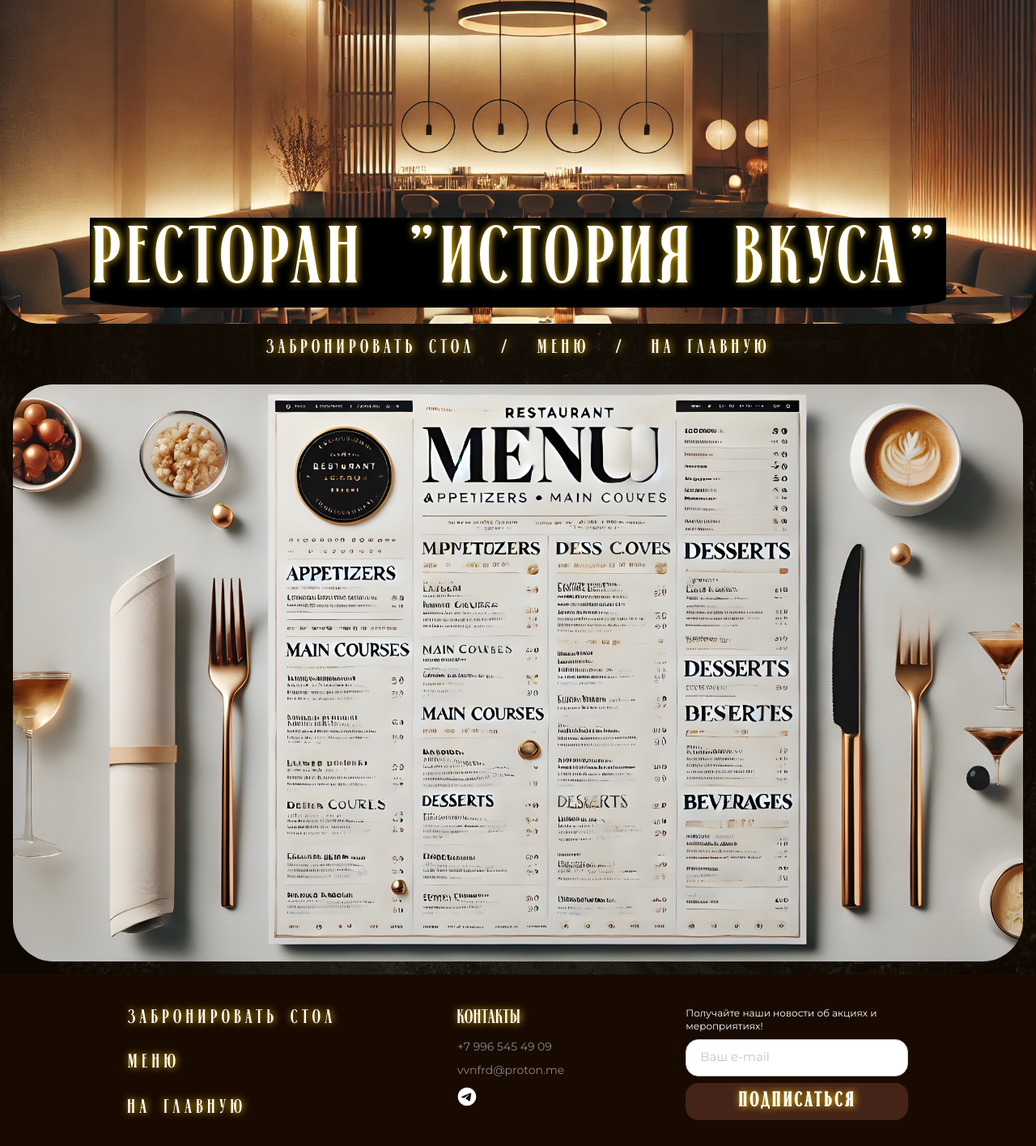
After one commit to zetmarley/restaurant, a Django app: template main/templates/menu.html in a window 1280 px wide. The commit adds this page. Shown: the whole page at 81% size. Run offline with Django 5.2, Linux system fonts and the light colour scheme; the template is opened without the code that fills it, so the values that code supplies are empty; parts of the project's set-up code (start-up, migrations or seed data) failed here and were passed over.

Commit message:
menu page completed

```diff
--- a/main/admin.py
+++ b/main/admin.py
@@ -4,8 +4,8 @@ from main.models import Table, Booking
 @admin.register(Booking)
 class BookingAdmin(admin.ModelAdmin):
     list_display = ('id', 'table', 'time_from', 'time_to',
-                    'client_email', 'client_name', 'client_phone')
-    search_fields = ('table', 'client_email', 'client_phone')
+                    'client_email', 'client_name', 'client_phone', 'is_notified')
+    search_fields = ('table', 'client_email', 'client_phone', 'is_notified')
 
 @admin.register(Table)
 class TableAdmin(admin.ModelAdmin):
--- a/main/templates/base.html
+++ b/main/templates/base.html
@@ -11,6 +11,7 @@
     <link href="https://fonts.googleapis.com/css2?family=Montserrat:ital,wght@0,100..900;1,100..900&display=swap"
           rel="stylesheet">
     <link href="/static/css/style.css" rel="stylesheet">
+
 </head>
 
 <body>
@@ -35,25 +36,28 @@
         <section class="footer__info">
             <nav class="navigation navigation__footer center">
                 <a class="menu" href="{% url 'main:booking_create' %}">Забронировать стол</a>
-                    <a class="menu" href="#">Меню</a>
+                <a class="menu" href="{% url 'main:menu' %}">Меню</a>
                 <a class="menu" href="{% url 'main:info' %}">На главную</a>
             </nav>
             <div class="footer__item">
                 <h4 class="contacts">Контакты</h4>
                 <a class="menu__link" href="">+7 996 545 49 09</a>
-                    <a class="menu__link" href="">vvnfrd@gmail.com</a>
+                <a class="menu__link" href="">vvnfrd@proton.me</a>
                 <div class="footer__icons">
                     <img class="tg_logo" src="/media/tg.svg" alt="Телеграм">
                 </div>
             </div>
             <form class="footer__form" action="#">
-                    <p class="subscription">Получайте наши новости и обновления</p>
+                <p class="subscription">Получайте наши новости об акциях и мероприятиях!</p>
                 <input class="email" placeholder="Ваш e-mail" type="email">
                 <button class="button">Подписаться</button>
             </form>
         </section>
     </div>
 </footer>
+<script src="https://unpkg.com/@barba/core"></script>
+<script src="/static/js/main.js"></script>
+
 </body>
 
 </html>
--- a/main/templates/includes/info_menu.html
+++ b/main/templates/includes/info_menu.html
@@ -1,7 +1,7 @@
 <nav class="navigation center">
                     <a class="menu" href="{% url 'main:booking_create' %}">Забронировать стол</a>
                     <a class="menu">/</a>
-                    <a class="menu" href="catalog.html">Меню</a>
+                    <a class="menu" href="{% url 'main:menu' %}">Меню</a>
                     <a class="menu">/</a>
                     <a class="menu" href="{% url 'main:info' %}">На главную</a>
                 </nav>
--- /dev/null
+++ b/main/templates/menu.html
@@ -0,0 +1,4 @@
+{% extends 'base.html'%}
+{% block content %}
+<img class="pic" src="/media/pic_menu.png" alt="pic1">
+{% endblock %}
--- a/main/urls.py
+++ b/main/urls.py
@@ -10,6 +10,7 @@ app_name = MainConfig.name
 
 urlpatterns = [
     path('', cache_page(0)(views.info), name='info'),
+    path('menu/', cache_page(0)(views.menu), name='menu'),
     path('table/create/', cache_page(60)(TableCreateView.as_view()), name='create'),
     path('table/update/<int:pk>/', cache_page(60)(TableUpdateView.as_view()), name='update'),
     path('table/delete/<int:pk>/', cache_page(60)(TableDeleteView.as_view()), name='delete'),
--- a/main/views.py
+++ b/main/views.py
@@ -17,6 +17,9 @@ from django.views.generic.list import ListView
 
 def info(request):
     return render(request, f"{BASE_DIR}/main/templates/info.html")
+
+def menu(request):
+    return render(request, f"{BASE_DIR}/main/templates/menu.html")
 
 
 class TableListView(ListView):
--- a/static/css/style.css
+++ b/static/css/style.css
@@ -144,10 +144,6 @@ main {
   text-decoration: none;
 }
 
-.info-image {
-    background-image: url(/media/interior.jpg);
-    background-position: center;
-}
 .info-flex {
     display: flex;
     background-color: rgb(80,42,32, 80%);
@@ -410,9 +406,11 @@ letter-spacing: .3rem;
   flex-direction: column;
   gap: 8px;
   flex-wrap: wrap;
+  width: 275px;
 }
 
 .subscription {
+    width: 275px;
   font-size: 12px;
   line-height: 16px;
   color: white;
@@ -425,7 +423,7 @@ letter-spacing: .3rem;
   background: #ffffff;
   line-height: 15px;
   letter-spacing: 0%;
-  width: 275px;
+
   height: 46px;
   padding-left: 17px;
 }
@@ -445,7 +443,7 @@ letter-spacing: .3rem;
 }
 
 .button {
-  width: 275px;
+
   height: 46px;
   border: 0px;
   opacity: 0px;
--- /dev/null
+++ b/static/js/main.js
@@ -0,0 +1,5 @@
+$(function(){
+    barba.init({
+        // ...
+      })
+})
```
Also changed, not shown: main/forms.py (+43 -9 lines), main/tasks.py (+12 -2 lines), celerybeat-schedule.db, media/pic_menu.png (added), 3 other files. Lines whose indentation alone changed are shown as unchanged.
